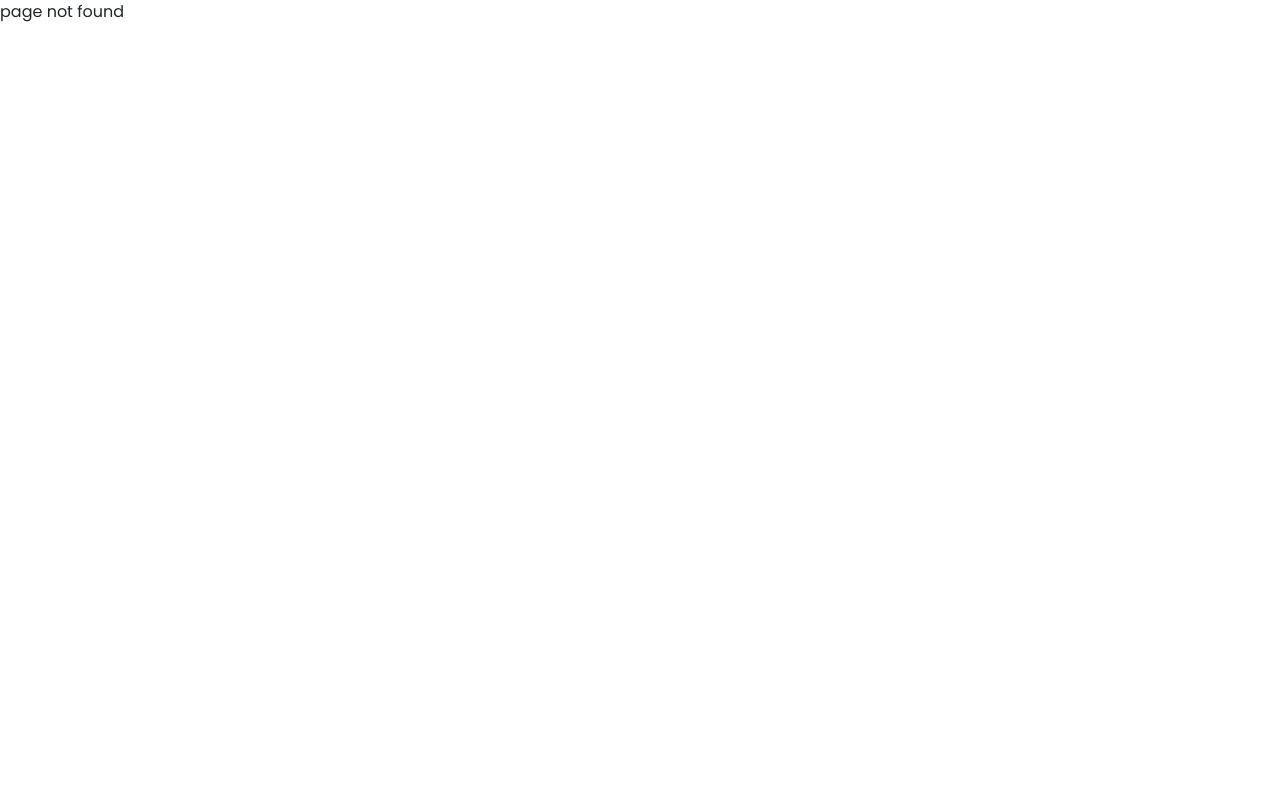
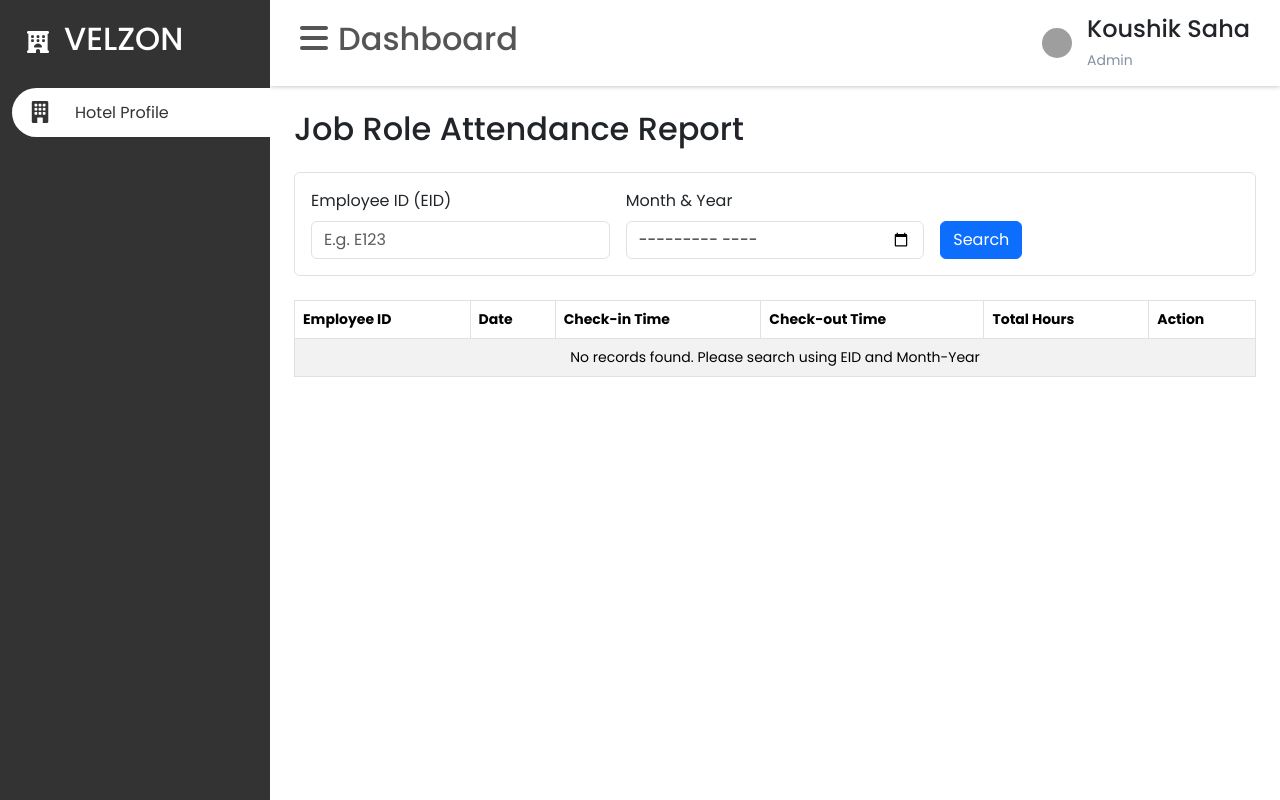
Before and after one commit to Vireta-Group/hotel-saas-frontend, a React (Vite) app: page /job-role-attendance in a window 1280 px wide. Before the commit this address had no page. Built offline with nearby package versions, Linux system fonts and the light colour scheme; grey boxes are pictures that could not be loaded.

Commit message:
create jobroleAttendance

```diff
--- /dev/null
+++ b/src/pages/attendanceShiftManagement/JobRoleAttendance/JobRoleAttendance.jsx
@@ -0,0 +1,299 @@
+// src/pages/attendanceAndShiftManagement/jobRolAttendance/jobRolAttendance.jsx
+import React, { useState, useEffect } from "react";
+import { Form, Table, Button, Modal } from "react-bootstrap";
+import { FaEdit } from "react-icons/fa";
+
+const JobRoleAttendance = () => {
+  // State for search form
+  const [eid, setEid] = useState("");
+  const [monthYear, setMonthYear] = useState("");
+
+  // State for attendance data
+  const [attendanceData, setAttendanceData] = useState([]);
+  const [filteredData, setFilteredData] = useState([]);
+  const [showModal, setShowModal] = useState(false);
+  const [currentRecord, setCurrentRecord] = useState(null);
+  const [loading, setLoading] = useState(false);
+
+  // Mock data with employee IDs
+  const mockData = [
+    {
+      employeeId: "E001",
+      date: "2025-07-01",
+      checkIn: "09:05",
+      checkOut: "18:05",
+    },
+    {
+      employeeId: "E002",
+      date: "2025-07-02",
+      checkIn: "09:15",
+      checkOut: "17:55",
+    },
+    {
+      employeeId: "E003",
+      date: "2025-07-03",
+      checkIn: "08:45",
+      checkOut: "17:30",
+    },
+    {
+      employeeId: "E004",
+      date: "2025-07-01",
+      checkIn: "09:00",
+      checkOut: "17:30",
+    },
+    {
+      employeeId: "E005",
+      date: "2025-07-02",
+      checkIn: "09:10",
+      checkOut: "18:15",
+    },
+  ];
+
+  // Initialize with sample data
+  useEffect(() => {
+    // In real app, this would be an API call
+    const dataWithHours = mockData.map((record) => ({
+      ...record,
+      totalHours: calculateHours(record.checkIn, record.checkOut),
+    }));
+    setAttendanceData(dataWithHours);
+  }, []);
+
+  // Handle search submission
+  const handleSearch = (e) => {
+    e.preventDefault();
+    setLoading(true);
+
+    if (!eid.trim() && !monthYear.trim()) {
+      alert("Please enter at least Employee ID or Month & Year");
+      return setLoading(false);
+    }
+
+    const trimmedEid = eid.trim().toLowerCase();
+    const searchMonth = monthYear.trim(); // format: 2025-07
+
+    const results = attendanceData.filter((record) => {
+      const recordMonth = record.date.slice(0, 7); // YYYY-MM
+      const matchEid = trimmedEid
+        ? record.employeeId.toLowerCase() === trimmedEid
+        : true;
+      const matchMonth = searchMonth ? recordMonth === searchMonth : true;
+      return matchEid && matchMonth;
+    });
+
+    setFilteredData(results);
+    setLoading(false);
+  };
+
+  // Calculate hours between check-in/out
+  const calculateHours = (start, end) => {
+    const [startHour, startMin] = start.split(":").map(Number);
+    const [endHour, endMin] = end.split(":").map(Number);
+
+    const totalMinutes = endHour * 60 + endMin - (startHour * 60 + startMin);
+
+    if (totalMinutes < 0) return "0h 0min"; // Handle negative values
+
+    const hours = Math.floor(totalMinutes / 60);
+    const minutes = totalMinutes % 60;
+
+    return `${hours}h ${minutes}min`;
+  };
+
+  // Handle opening edit modal
+  const handleEdit = (record) => {
+    setCurrentRecord({ ...record });
+    setShowModal(true);
+  };
+
+  // Handle saving edited times
+  const handleSave = () => {
+    // Update record in filtered data
+    const updatedData = filteredData.map((item) =>
+      item.date === currentRecord.date ? currentRecord : item
+    );
+
+    // Recalculate hours
+    const finalData = updatedData.map((item) => ({
+      ...item,
+      totalHours: calculateHours(item.checkIn, item.checkOut),
+    }));
+
+    setFilteredData(finalData);
+    setShowModal(false);
+  };
+
+  // Handle time change in modal
+  const handleTimeChange = (field, value) => {
+    const updatedRecord = {
+      ...currentRecord,
+      [field]: value,
+      totalHours: calculateHours(
+        field === "checkIn" ? value : currentRecord.checkIn,
+        field === "checkOut" ? value : currentRecord.checkOut
+      ),
+    };
+
+    setCurrentRecord(updatedRecord);
+  };
+
+  return (
+    <div className="container p-4">
+      <h2 className="mb-4">Job Role Attendance Report</h2>
+
+      {/* Search Form */}
+      <Form onSubmit={handleSearch} className="mb-4 p-3 border rounded">
+        <div className="row g-3 align-items-end">
+          <div className="col-md-4">
+            <Form.Group controlId="eid">
+              <Form.Label>Employee ID (EID)</Form.Label>
+              <Form.Control
+                type="text"
+                placeholder="E.g. E123"
+                value={eid}
+                onChange={(e) => setEid(e.target.value)}
+              />
+            </Form.Group>
+          </div>
+
+          <div className="col-md-4">
+            <Form.Group controlId="monthYear">
+              <Form.Label>Month & Year</Form.Label>
+              <Form.Control
+                type="month"
+                value={monthYear}
+                onChange={(e) => setMonthYear(e.target.value)}
+              />
+            </Form.Group>
+          </div>
+
+          <div className="col-md-4 d-flex">
+            <Button
+              variant="primary"
+              type="submit"
+              className="me-2"
+              disabled={loading}
+            >
+              {loading ? "Searching..." : "Search"}
+            </Button>
+          </div>
+        </div>
+      </Form>
+
+      {/* Attendance Table */}
+      <div className="table-responsive">
+        <Table
+          striped
+          bordered
+          hover
+          className="align-middle text-nowrap"
+          style={{ fontSize: "14px", minWidth: "700px" }}
+        >
+          <thead>
+            <tr>
+              <th>Employee ID</th>
+              <th>Date</th>
+              <th>Check-in Time</th>
+              <th>Check-out Time</th>
+              <th>Total Hours</th>
+              <th>Action</th>
+            </tr>
+          </thead>
+          <tbody>
+            {filteredData.length > 0 ? (
+              filteredData.map((record, index) => (
+                <tr key={index}>
+                  <td>{record.employeeId}</td>
+                  <td>{record.date}</td>
+                  <td>{formatTime(record.checkIn)}</td>
+                  <td>{formatTime(record.checkOut)}</td>
+                  <td>{record.totalHours}</td>
+                  <td>
+                    <Button
+                      variant="outline-primary"
+                      size="sm"
+                      onClick={() => handleEdit(record)}
+                    >
+                      <FaEdit /> Edit
+                    </Button>
+                  </td>
+                </tr>
+              ))
+            ) : (
+              <tr>
+                <td colSpan="6" className="text-center">
+                  {loading
+                    ? "Loading data..."
+                    : "No records found. Please search using EID and Month-Year"}
+                </td>
+              </tr>
+            )}
+          </tbody>
+        </Table>
+      </div>
+
+      {/* Edit Modal */}
+      <Modal show={showModal} onHide={() => setShowModal(false)}>
+        <Modal.Header closeButton>
+          <Modal.Title>Edit Attendance Record</Modal.Title>
+        </Modal.Header>
+        <Modal.Body>
+          <Form>
+            <Form.Group className="mb-3">
+              <Form.Label>Employee ID : {currentRecord?.employeeId}</Form.Label>
+            </Form.Group>
+
+            <Form.Group className="mb-3">
+              <Form.Label>Date : {currentRecord?.date}</Form.Label>
+            </Form.Group>
+
+            <Form.Group className="mb-3">
+              <Form.Label>Check-in Time</Form.Label>
+              <Form.Control
+                type="time"
+                value={currentRecord?.checkIn || ""}
+                onChange={(e) => handleTimeChange("checkIn", e.target.value)}
+              />
+            </Form.Group>
+
+            <Form.Group className="mb-3">
+              <Form.Label>Check-out Time</Form.Label>
+              <Form.Control
+                type="time"
+                value={currentRecord?.checkOut || ""}
+                onChange={(e) => handleTimeChange("checkOut", e.target.value)}
+              />
+            </Form.Group>
+
+            <Form.Group className="mb-3">
+              <Form.Label>
+                Total Hours : {currentRecord?.totalHours || ""}
+              </Form.Label>
+            </Form.Group>
+          </Form>
+        </Modal.Body>
+        <Modal.Footer>
+          <Button variant="secondary" onClick={() => setShowModal(false)}>
+            Cancel
+          </Button>
+          <Button variant="primary" onClick={handleSave}>
+            Save Changes
+          </Button>
+        </Modal.Footer>
+      </Modal>
+    </div>
+  );
+};
+
+// Helper function to format time (HH:MM → hh:mm AM/PM)
+const formatTime = (timeStr) => {
+  if (!timeStr) return "--:--";
+
+  const [hours, minutes] = timeStr.split(":").map(Number);
+  const period = hours >= 12 ? "PM" : "AM";
+  const hours12 = hours % 12 || 12;
+
+  return `${hours12}:${minutes.toString().padStart(2, "0")} ${period}`;
+};
+
+export default JobRoleAttendance;
--- a/src/pages/leaveManagement/AdminLeaveControl/AdminLeaveControl.jsx
+++ b/src/pages/leaveManagement/AdminLeaveControl/AdminLeaveControl.jsx
@@ -176,11 +176,11 @@ const AdminLeaveManagement = () => {
   };
 
   // Calculate total days between two dates
-  const calculateDays = (from, to) => {
-    const fromDate = new Date(from);
-    const toDate = new Date(to);
-    return Math.ceil((toDate - fromDate) / (1000 * 60 * 60 * 24)) + 1;
-  };
+  // const calculateDays = (from, to) => {
+  //   const fromDate = new Date(from);
+  //   const toDate = new Date(to);
+  //   return Math.ceil((toDate - fromDate) / (1000 * 60 * 60 * 24)) + 1;
+  // };
 
   return (
     <div className="container-fluid py-4">
--- a/src/routes/routes.jsx
+++ b/src/routes/routes.jsx
@@ -24,6 +24,7 @@ import EmployeeJobroleProfile from "../pages/hrmPayroll/employeeJobroleProfile/E
 import SearchLeave from "../pages/leaveManagement/LeaveSearch/LeaveSearch";
 import LeaveDetail from "../pages/leaveManagement/LeaveDetail/LeaveDetail";
 import AdminLeaveControl from "../pages/leaveManagement/AdminLeaveControl/AdminLeaveControl";
+import JobRoleAttendance from "../pages/attendanceShiftManagement/JobRoleAttendance/JobRoleAttendance";
 
 const router = createBrowserRouter(
   createRoutesFromElements(
@@ -53,6 +54,7 @@ const router = createBrowserRouter(
 
           <Route path="leave-detail/:employeeId" element={<LeaveDetail />} />
           <Route path="admin-leave-control" element={<AdminLeaveControl />} />
+          <Route path="job-role-attendance" element={<JobRoleAttendance />} />
         </Route>
       </Route>
     </Route>
```
